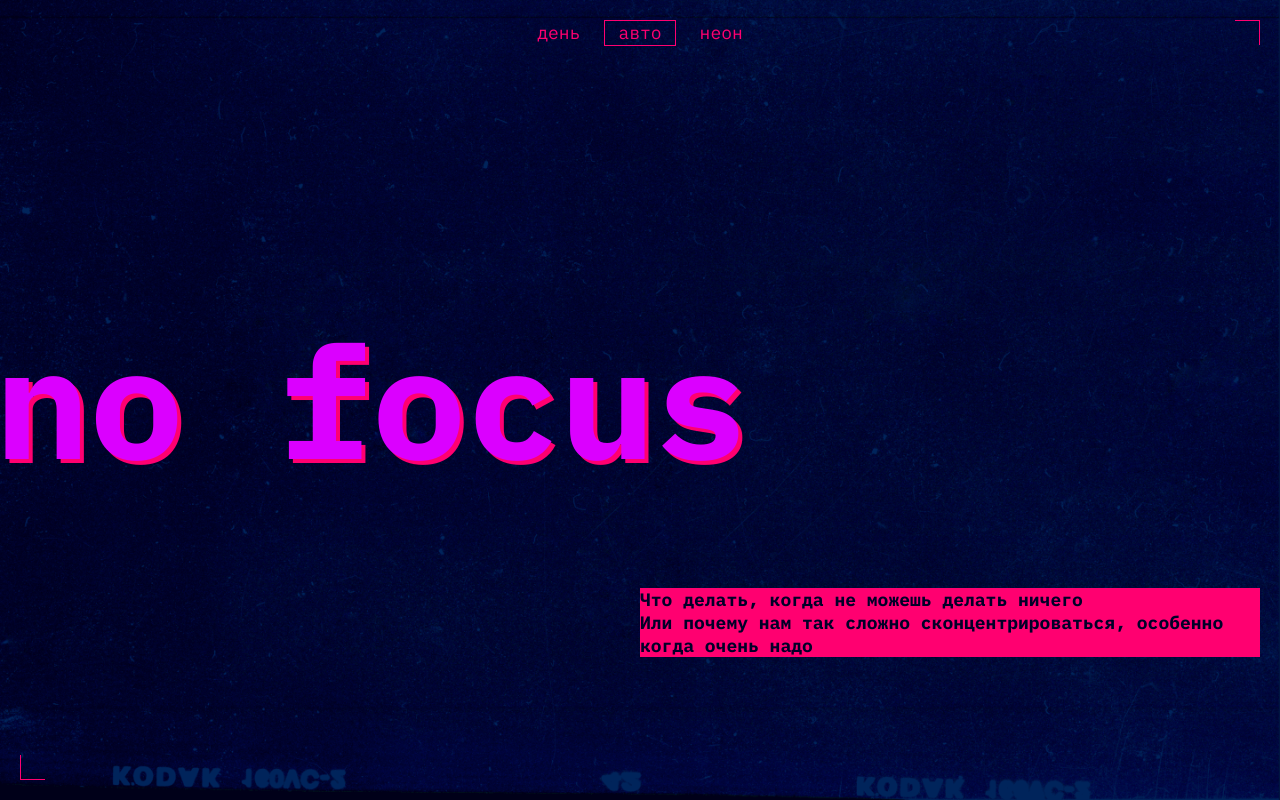
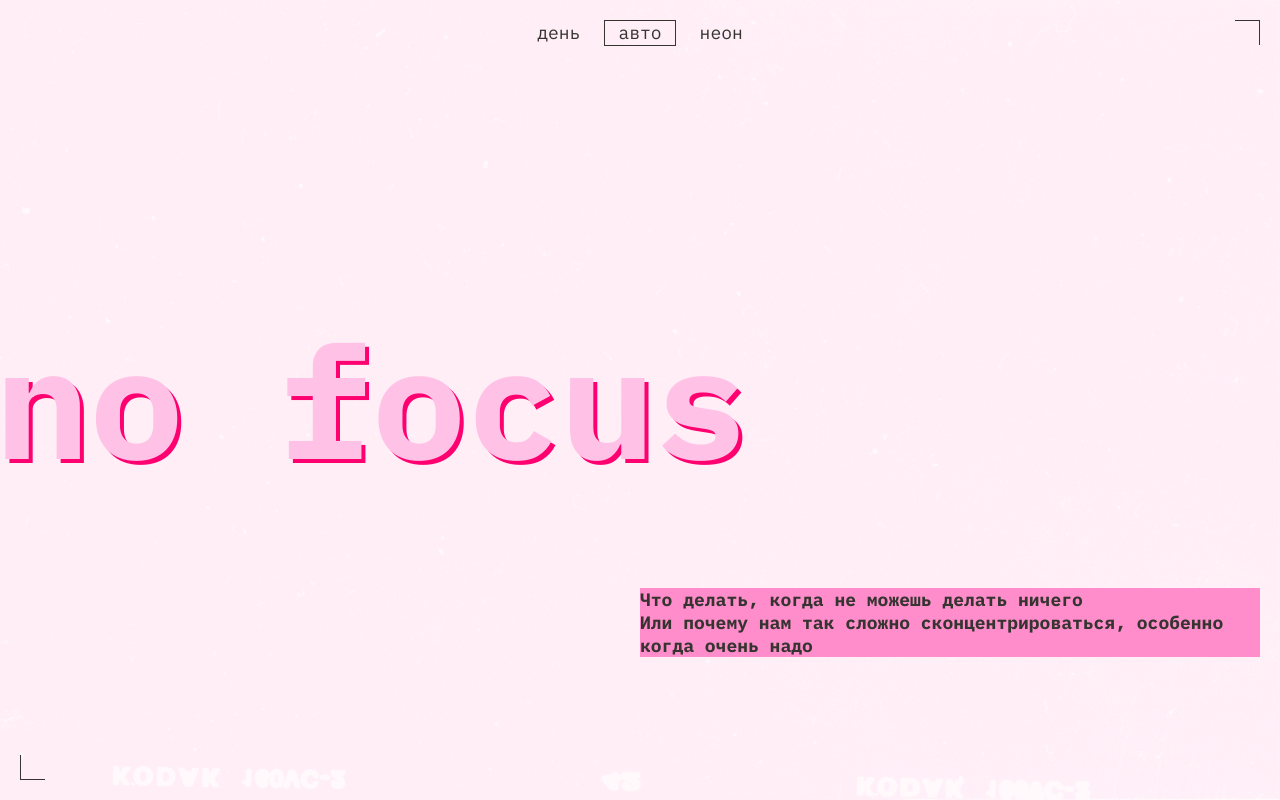
Before and after one commit to TraurigerMann/slozhno-sosredotochitsya, a plain HTML site: page index.html in a window 1280 px wide. Shown: the top 800 px of the page. Drawn offline with Linux system fonts and the light colour scheme.

Commit message:
Fixed automatic theme

```diff
--- a/index.html
+++ b/index.html
@@ -207,7 +207,7 @@
         </div>
       </section>
       <section class="section section__gallery">
-        <h2 class="section__title dark-title title-decor">
+        <h2 class="section__title gallery-title title-decor">
           А можно в картинках?
         </h2>
         <img class="section__image section__image-large_horizontal" src="./images/sunset.png" alt="Закат" loading="lazy" />
--- a/styles/light.css
+++ b/styles/light.css
@@ -19,23 +19,18 @@
 
 @media (prefers-color-scheme: light) {
   :root {
-    --title-color: #db00ff;
-    --heading-text: #db00ff;
-    --accent-color: #ff0070;
-    --section-title-color: #ff0070;
-    --article-title-color: var(--background-color);
-    --article-text-color: var(--title-shadow);
-    --subtitle-color: #000028;
-    --link-shadow: var(--title-shadow);
-    --bg-color: #000028;
-    --border-bottom: #f1b2ce;
-    --text-color: #f1b2ce;
-    --border-color: #ff0070;
-
+    --accent-color: #ff8dcb;
+    --bg-color: #fff1f7;
+    --subtitle-color: #353430;
+    --text-color: #353430;
+    --section-title-color: #353430;
+    --article-title-color: #353430;
+    --border-color: #353430;
+    --border-bottom: #353430;
+    --section-article-text: #353430;
+    --heading-text: #ffc2e6;
+    --bg-image: url(../images/cover-image-light.png);
     --secondary-color: var(--color-black, #35343040);
-    --section-title-color: var(--title-shadow);
-    --title-decor: var(--title-shadow);
-    --rec-color: var(--title-shadow);
 
     .decor {
       display: none;
--- a/styles/style.css
+++ b/styles/style.css
@@ -298,7 +298,7 @@
   margin: 0;
 }
 
-.dark-title {
+.gallery-title {
   color: var(--subtitle-color, #000028);
   background-color: var(--accent-color, #ff0070);
   max-width: none;
```
